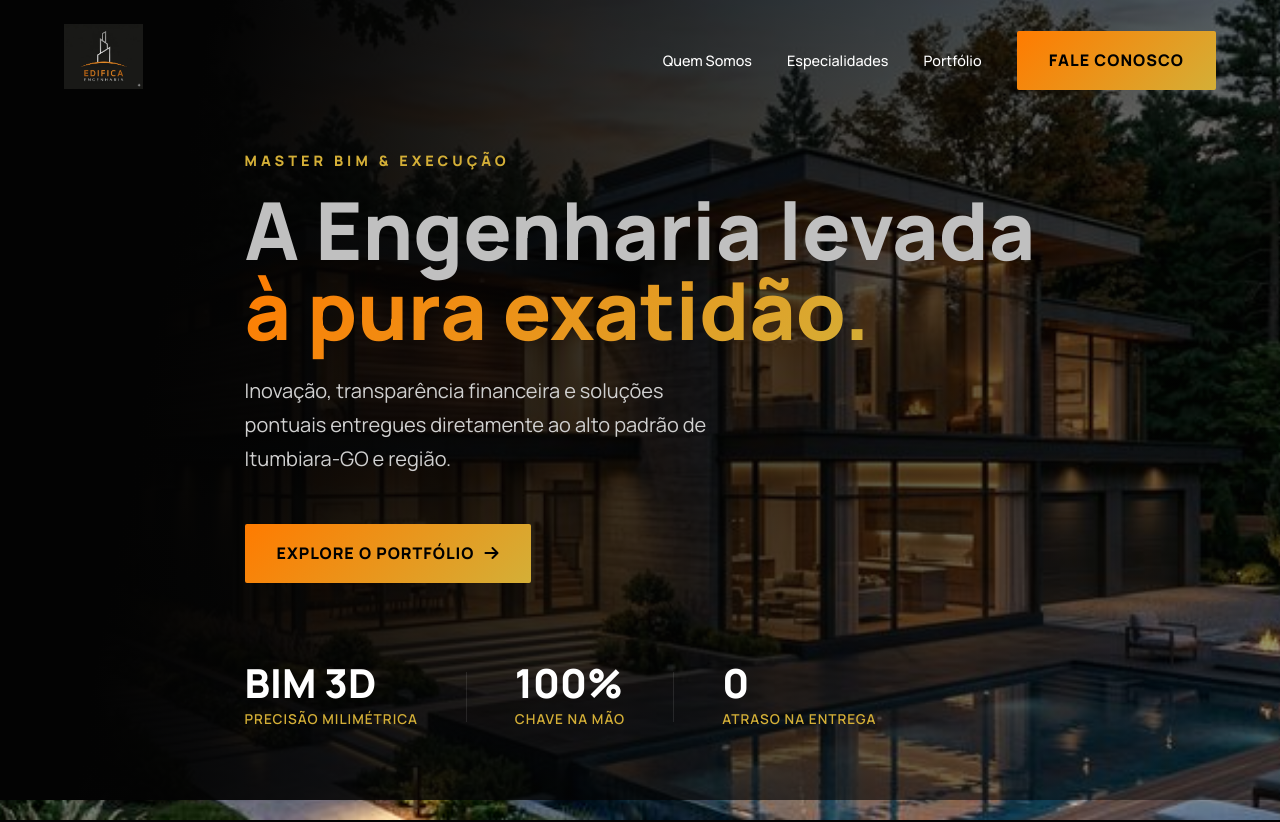
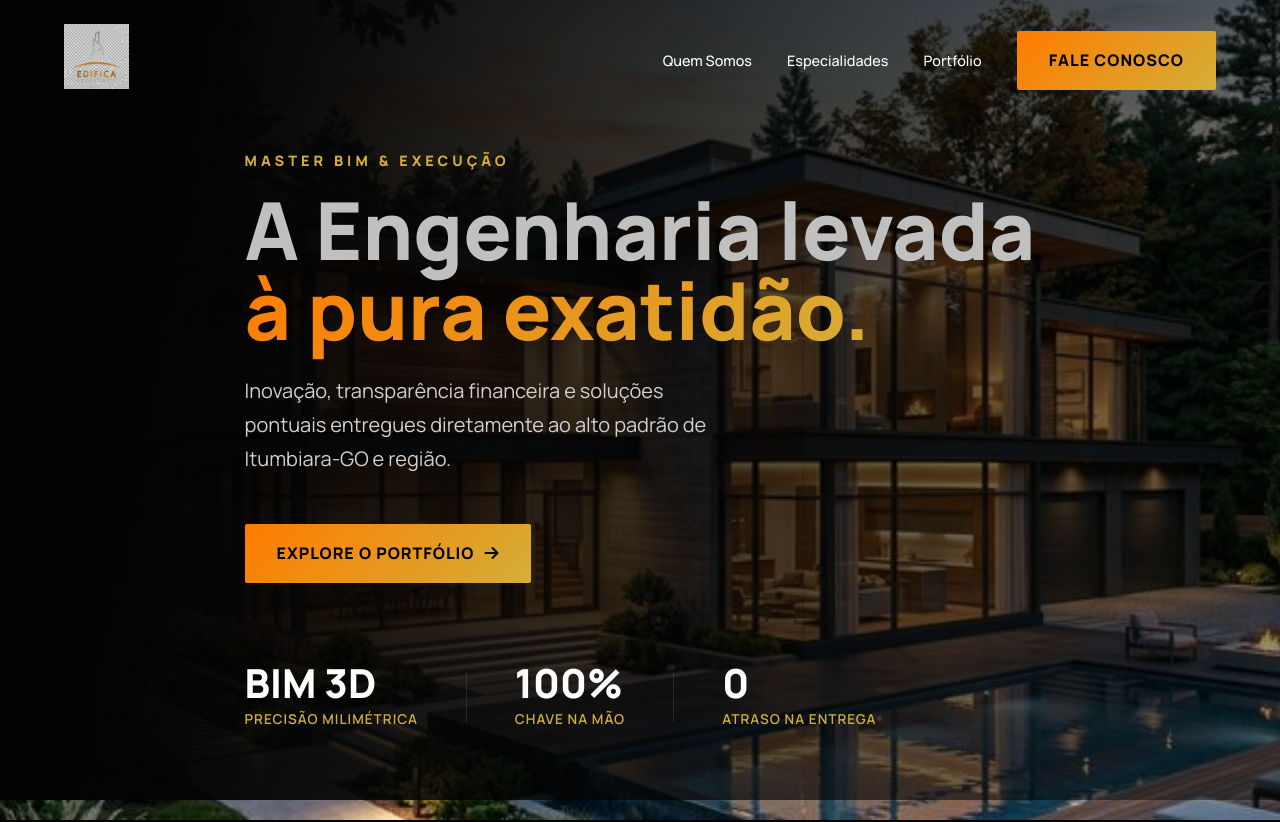
Before and after one commit to jorgemartins2k/edifica-engenharia, a plain HTML site: page index.html in a window 1280 px wide. Shown: the top 822 px of the page. Drawn offline with nearby package versions, Linux system fonts and the light colour scheme; a web font is replaced by a local one.

Commit message:
feat: AI enhanced transparent logo

```diff
--- a/index.html
+++ b/index.html
@@ -30,7 +30,7 @@
         <div class="container navbar">
             <div class="logo-wrapper">
                 <!-- Substitua pelo logo real: salve a imagem que você tem na pasta assets/images/logo.png -->
-                <img src="assets/project-photos/logo/logo.png" alt="Edifica Engenharia" class="real-logo"
+                <img src="assets/project-photos/logo/logo_clean.png" alt="Edifica Engenharia" class="real-logo"
                     onerror="this.style.display='none'; this.nextElementSibling.style.display='flex';">
                 <div class="logo-fallback" style="display: none;">
                     <span class="logo-edifica">EDIFICA</span>
@@ -249,7 +249,7 @@
 
         <div class="container footer-content">
             <div class="footer-info">
-                <img src="assets/project-photos/logo/logo.png" alt="Edifica Logo" class="footer-logo"
+                <img src="assets/project-photos/logo/logo_clean.png" alt="Edifica Logo" class="footer-logo"
                     onerror="this.style.display='none'">
                 <p>Nós dominamos a engenharia. Você desfruta do resultado perfeito.</p>
             </div>
```
Also changed, not shown: assets/project-photos/logo/logo_clean.png (added).
